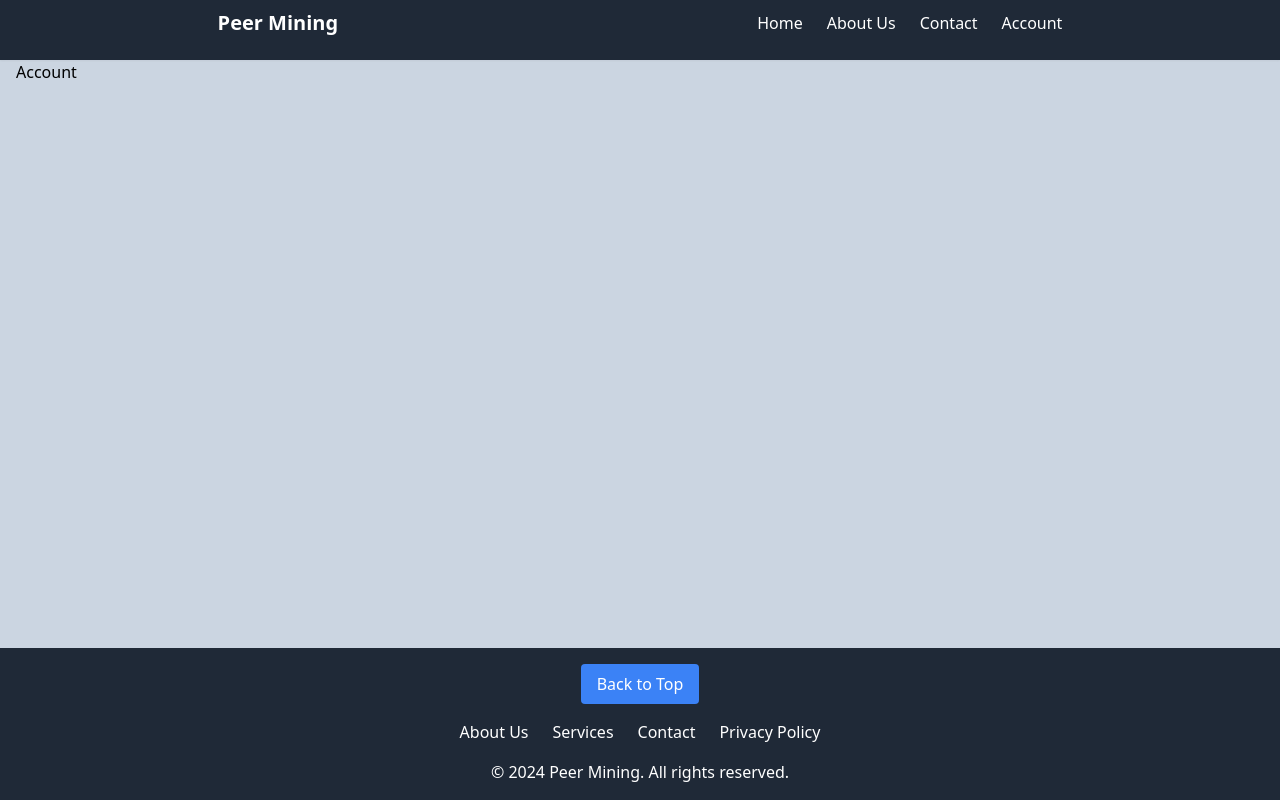
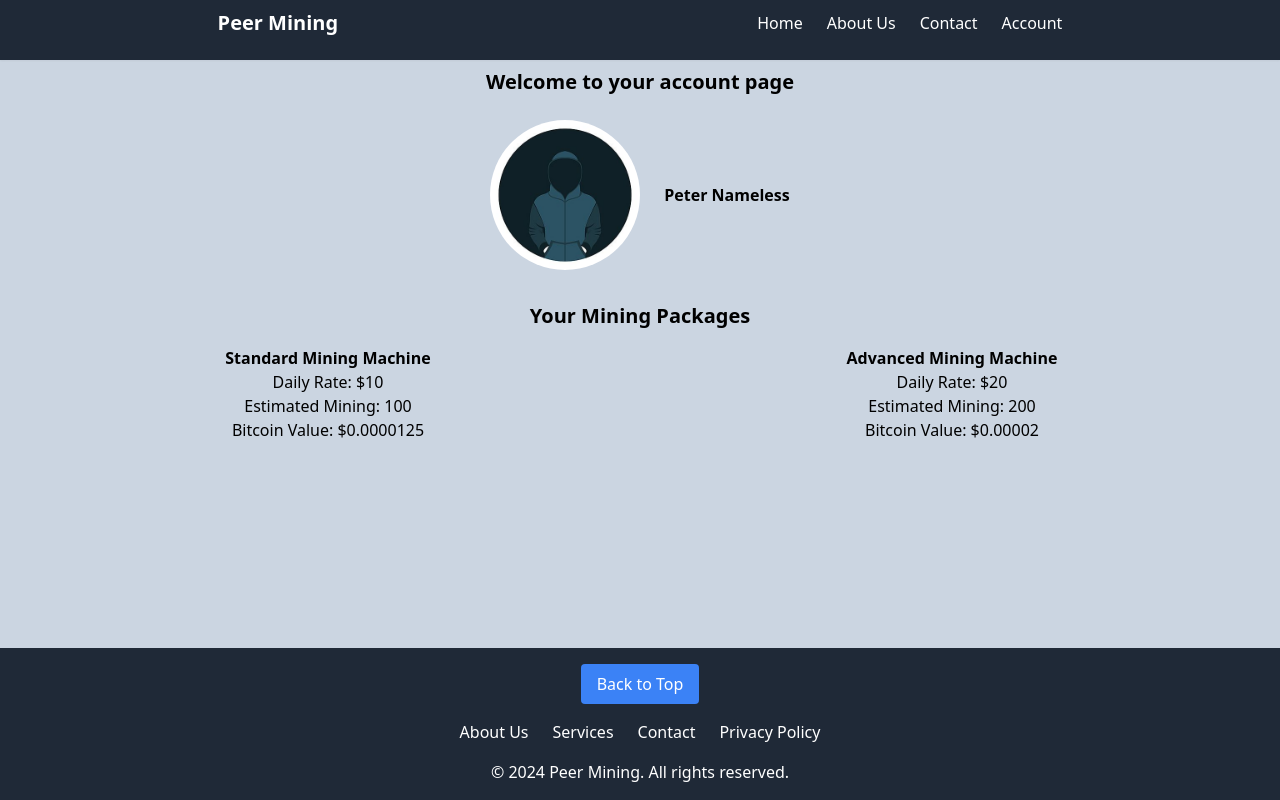
Before and after one commit to Pe-te-r/crypto-site, a React (Vite) app: page /account in a window 1280 px wide. Built offline with nearby package versions, Linux system fonts and the light colour scheme.

Commit message:
accounting

```diff
--- a/src/pages/Account.tsx
+++ b/src/pages/Account.tsx
@@ -1,8 +1,34 @@
 import React from 'react'
+import image from "../assets/profile.jpeg"
 
 const Account = () => {
   return (
-    <div>Account</div>
+    <div className='w-3/4 mx-auto md:w-full'>
+      <h1 className='font-bold mt-2 mb-2 text-xl text-center'>Welcome to your account page</h1>
+      <div className='flex w-max items-center gap-3 p-3 mx-auto mt-3'>
+        <div className='w-[150px]'>
+          <img src={image} className='rounded-full' alt="" />
+        </div>
+        <h4 className='font-semibold ml-3'>Peter Nameless</h4>
+      </div>
+      <div className='mx-auto w-full flex flex-col'>
+        <h3 className='font-bold text-xl mt-5 mb-2 text-center'>Your Mining Packages</h3>
+        <div className='flex flex-wrap text-center justify-center w-full'>
+          <div className='w-1/2 p-2'>
+            <h5 className='font-semibold'>Standard Mining Machine</h5>
+            <p>Daily Rate: $10</p>
+            <p>Estimated Mining: 100</p>
+            <p>Bitcoin Value: $0.0000125</p>
+          </div>
+          <div className='w-1/2 p-2'>
+            <h5 className='font-semibold'>Advanced Mining Machine</h5>
+            <p>Daily Rate: $20</p>
+            <p>Estimated Mining: 200</p>
+            <p>Bitcoin Value: $0.00002</p>
+          </div>
+        </div>
+      </div>
+    </div>
   )
 }
 
```
Also changed, not shown: src/assets/profile.jpeg (added).
